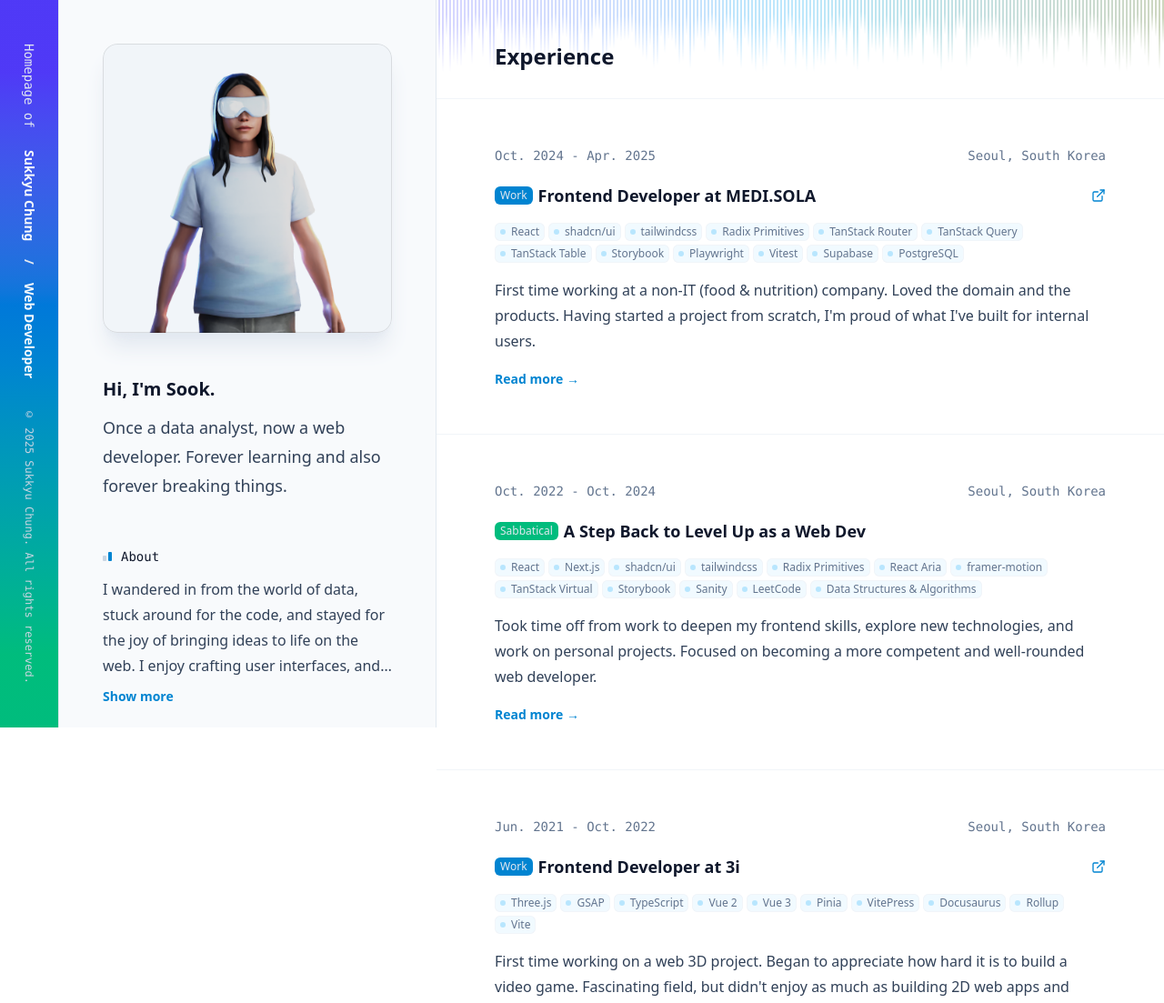
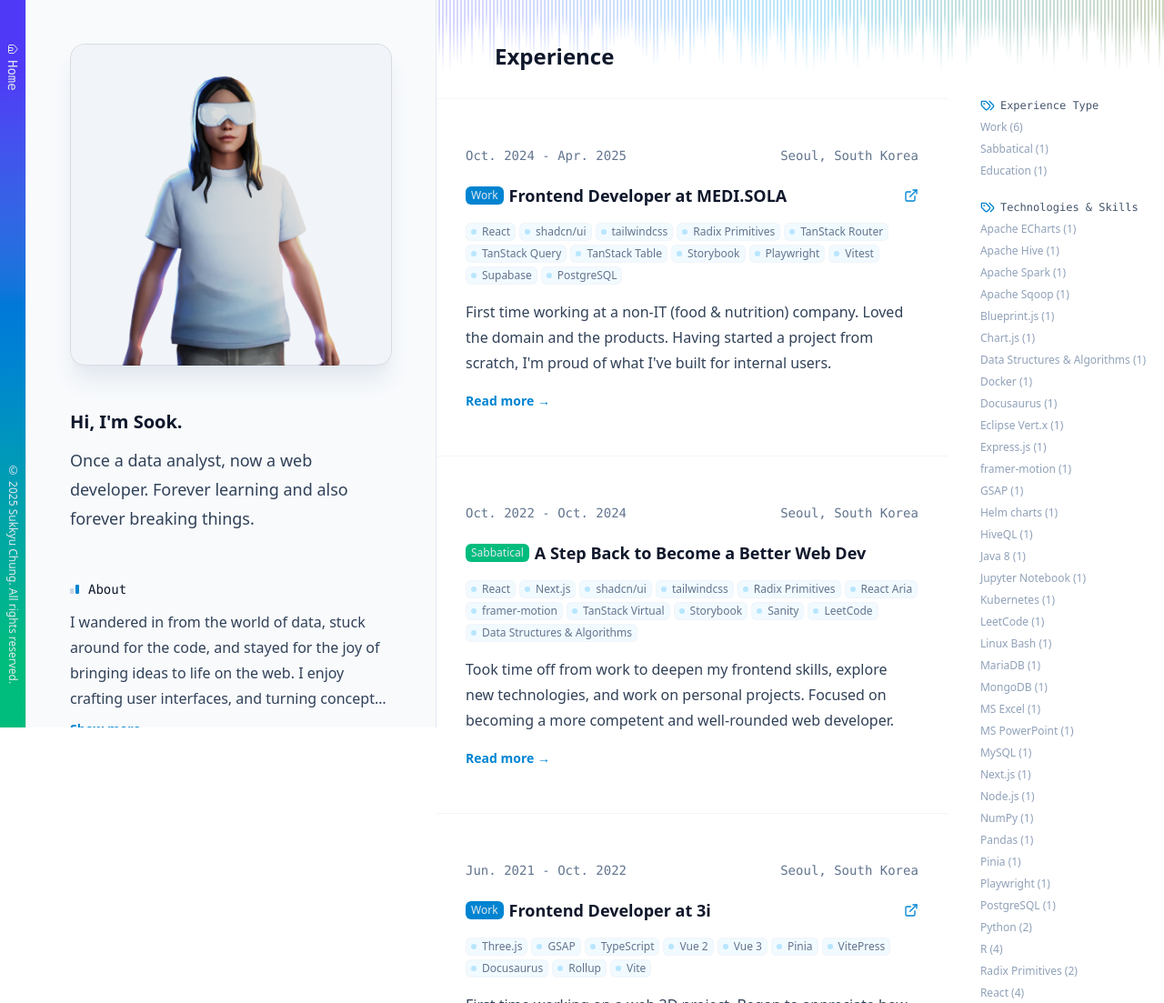
Before and after one commit to sookmax/website-astro, an Astro site: page / in a window 1280 px wide. Shown: the top 1103 px of the page at 91% size. Built offline with nearby package versions, Linux system fonts and the light colour scheme; Astro itself is replaced by a stand-in of ours; a web font is replaced by a local one.

Commit message:
add desktop breadcrumb

```diff
--- a/src/components/DesktopStickyHeader.astro
+++ b/src/components/DesktopStickyHeader.astro
@@ -1,23 +1,58 @@
 ---
+import HouseSVG from "@/images/house.svg";
+import BreadcrumbDividerSVG from "@/images/breadcrumb-divider.svg";
+
 const date = new Date();
 const currentYear = date.getFullYear();
+
+const breadcrumbs = Astro.url.pathname
+  .split("/")
+  .filter(Boolean)
+  .reduce(
+    (breadcrumbs, path) => {
+      const lastItemPath = breadcrumbs[breadcrumbs.length - 1].path;
+      breadcrumbs.push({
+        label: path,
+        path: lastItemPath.endsWith("/")
+          ? `${lastItemPath}${path}`
+          : `${lastItemPath}/${path}`,
+      });
+      return breadcrumbs;
+    },
+    [
+      {
+        label: "Home",
+        path: "/",
+      },
+    ]
+  );
 ---
 
 <div
   class:list={[
-    "hidden lg:h-full lg:sticky lg:top-0 lg:flex lg:items-center lg:justify-between lg:w-16 lg:flex-none lg:items-center lg:px-12 lg:text-sm/7 lg:whitespace-nowrap lg:[writing-mode:vertical-rl]",
+    "hidden lg:h-full lg:sticky lg:top-0 lg:flex lg:items-center lg:justify-between lg:items-center lg:px-12 lg:text-sm/7 lg:whitespace-nowrap lg:[writing-mode:vertical-rl]",
     "bg-gradient-to-b from-indigo-600 from-10% via-primary-base via-50% to-emerald-500 to-90%",
   ]}
 >
   <div class="flex items-center">
-    <span class="font-mono text-slate-200">Homepage of</span>
-    <span class="mt-6 flex gap-5 font-bold text-slate-50">
-      Sukkyu Chung
-      <span aria-hidden="true" class="text-slate-200">/</span>
-      Web Developer
-    </span>
+    {
+      breadcrumbs.map(({ label, path }, index) => (
+        <div class="flex">
+          {index > 0 && (
+            <BreadcrumbDividerSVG class="h-10 mb-3 text-slate-400" />
+          )}
+          <a
+            href={path}
+            class="font-mono text-slate-200 flex items-center gap-1.5"
+          >
+            {label === "Home" && <HouseSVG class="rotate-90 size-3" />}
+            {label}
+          </a>
+        </div>
+      ))
+    }
   </div>
-  <div class="text-xs font-mono text-slate-300 [writing-mode:sideways-rl]">
+  <div class="text-xs text-slate-200 [writing-mode:sideways-rl]">
     <span>&copy; {currentYear} Sukkyu Chung. All rights reserved.</span>
   </div>
 </div>
--- /dev/null
+++ b/src/components/TagList.astro
@@ -0,0 +1,11 @@
+---
+import TagsSVG from "@/images/tags.svg";
+---
+
+<div class="flex flex-col gap-y-2">
+  <div class="flex items-center gap-x-1.5">
+    <TagsSVG class="size-4 text-primary-base" />
+    <slot name="tag-title" />
+  </div>
+  <slot name="tag-list" />
+</div>
--- a/src/content/experience/006-sabbatical.md
+++ b/src/content/experience/006-sabbatical.md
@@ -1,5 +1,5 @@
 ---
-title: "A Step Back to Level Up as a Web Dev"
+title: "A Step Back to Become a Better Web Dev"
 description: "Took time off from work to deepen my frontend skills, explore new technologies, and work on personal projects. Focused on becoming a more competent and well-rounded web developer."
 type: "Sabbatical"
 from: 2022-10
--- /dev/null
+++ b/src/pages/experience/index.astro
@@ -0,0 +1,3 @@
+---
+return Astro.redirect("/");
+---
--- a/src/pages/index.astro
+++ b/src/pages/index.astro
@@ -3,10 +3,24 @@ import { getCollection } from "astro:content";
 import RootLayout from "@/layouts/RootLayout.astro";
 import Container from "@/components/Container.astro";
 import Experience from "@/components/Experience.astro";
+import TagList from "@/components/TagList.astro";
+import TagsSVG from "@/images/tags.svg";
 
 const xps = (await getCollection("experience")).sort(
   (a, b) => b.data.from.valueOf() - a.data.from.valueOf()
 );
+
+const typeCounts = xps.reduce((map, xp) => {
+  map.set(xp.data.type, (map.get(xp.data.type) ?? 0) + 1);
+  return map;
+}, new Map<string, number>());
+
+const tagCounts = xps.reduce((map, xp) => {
+  xp.data.tags?.forEach((tag) => {
+    map.set(tag, (map.get(tag) ?? 0) + 1);
+  });
+  return map;
+}, new Map<string, number>());
 ---
 
 <RootLayout>
@@ -14,10 +28,58 @@ const xps = (await getCollection("experience")).sort(
     <Container>
       <h1 class="text-2xl/7 font-bold text-slate-900">Experience</h1>
     </Container>
-    <div
-      class="divide-y divide-slate-100 sm:mt-4 lg:mt-8 lg:border-t lg:border-slate-100"
-    >
-      {xps.map((xp) => <Experience experience={xp} />)}
+    <div class="lg:flex lg:gap-x-4">
+      <div
+        class="divide-y divide-slate-100 sm:mt-4 lg:grow lg:mt-8 lg:border-t lg:border-slate-100"
+      >
+        {xps.map((xp) => <Experience experience={xp} />)}
+      </div>
+      <div class="hidden lg:block lg:mt-8 lg:shrink-0 lg:px-5">
+        <div class="flex flex-col gap-y-6">
+          <TagList>
+            <h3 slot="tag-title" class="text-xs font-mono text-slate-600">
+              Experience Type
+            </h3>
+            <ul slot="tag-list" class="flex flex-col items-start gap-2">
+              {
+                [...typeCounts.entries()]
+                  .sort(([, countA], [, countB]) => {
+                    return countB - countA;
+                  })
+                  .map(([tag, count]) => (
+                    <li class="text-slate-400 text-xs">
+                      <a>
+                        {tag} ({count})
+                      </a>
+                    </li>
+                  ))
+              }
+            </ul>
+          </TagList>
+          <TagList>
+            <h3 slot="tag-title" class="text-xs font-mono text-slate-600">
+              Technologies & Skills
+            </h3>
+            <ul slot="tag-list" class="flex flex-col items-start gap-2">
+              {
+                [...tagCounts.entries()]
+                  .sort(([tagA], [tagB]) => {
+                    if (tagA.toLowerCase() < tagB.toLowerCase()) return -1;
+                    if (tagA.toLowerCase() > tagB.toLowerCase()) return 1;
+                    return 0;
+                  })
+                  .map(([tag, count]) => (
+                    <li class="text-slate-400 text-xs">
+                      <a>
+                        {tag} ({count})
+                      </a>
+                    </li>
+                  ))
+              }
+            </ul>
+          </TagList>
+        </div>
+      </div>
     </div>
   </div>
 </RootLayout>
```
Also changed, not shown: src/images/breadcrumb-divider.svg (added), src/images/house.svg (added), src/images/tags.svg (added).
